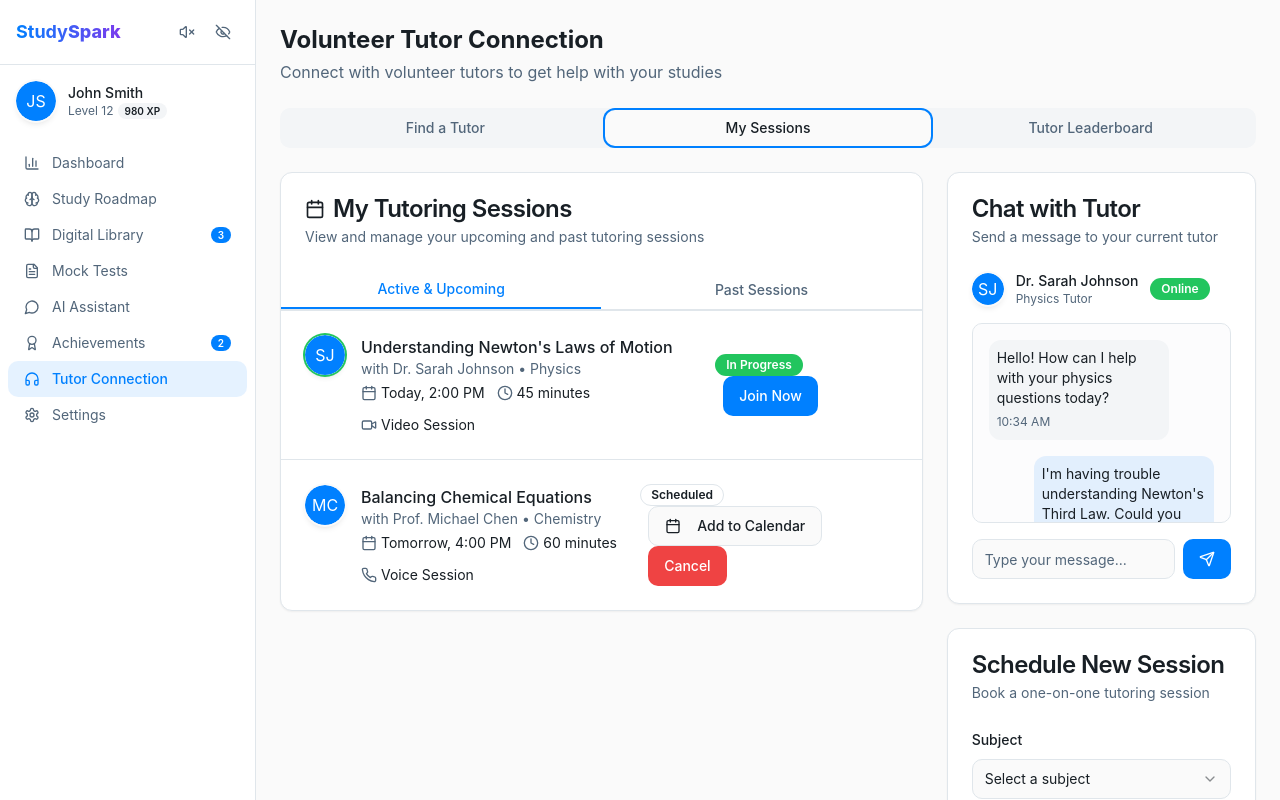
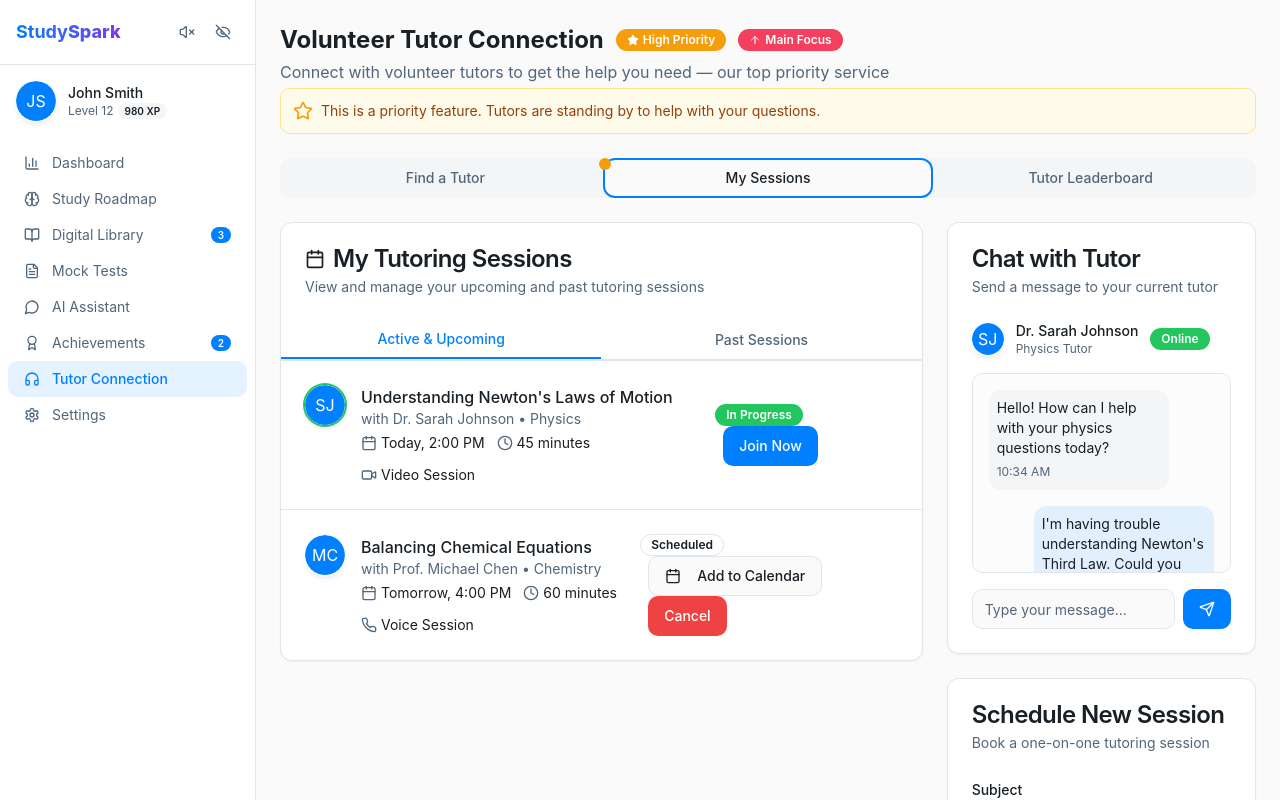
Before and after one commit to immortalxmachine/roadmap-spark-learn, a React (Vite) app: page /support in a window 1280 px wide. Both pictures are taken after a click on the tab "My Sessions". Shown: the top 800 px of the page. Built offline with nearby package versions, Linux system fonts and the light colour scheme.

Commit message:
Prioritize Tutor Connection Functionality
This commit focuses on enhancing the tutor connection feature.

```diff
--- a/src/pages/TutorConnection.tsx
+++ b/src/pages/TutorConnection.tsx
@@ -1,4 +1,3 @@
-
 import React, { useState } from 'react';
 import DashboardLayout from '@/components/DashboardLayout';
 import { Tabs, TabsContent, TabsList, TabsTrigger } from '@/components/ui/tabs';
@@ -9,6 +8,8 @@ import SessionsTab from '@/components/tutor/SessionsTab';
 import TutorLeaderboard from '@/components/tutor/TutorLeaderboard';
 import { Tutor } from '@/types/tutor';
 import { Session } from '@/types/session';
+import { Badge } from '@/components/ui/badge';
+import { Star, ArrowUp } from 'lucide-react';
 
 const TutorConnection = () => {
   const [activeTab, setActiveTab] = useState('find-tutor');
@@ -108,9 +109,25 @@ const TutorConnection = () => {
     <DashboardLayout>
       <FadeIn direction="up">
         <div className="mb-6">
-          <h1 className="text-2xl font-bold mb-1">Volunteer Tutor Connection</h1>
-          <p className="text-muted-foreground">Connect with volunteer tutors to get help with your studies</p>
-          <TextToSpeech text="Volunteer Tutor Connection. Connect with volunteer tutors to get help with your studies" />
+          <div className="flex items-center space-x-3 mb-1">
+            <h1 className="text-2xl font-bold">Volunteer Tutor Connection</h1>
+            <Badge className="bg-amber-500 hover:bg-amber-600">
+              <Star className="h-3 w-3 mr-1 fill-white" />
+              High Priority
+            </Badge>
+            <Badge className="bg-rose-500 hover:bg-rose-600">
+              <ArrowUp className="h-3 w-3 mr-1" />
+              Main Focus
+            </Badge>
+          </div>
+          <p className="text-muted-foreground mb-1">Connect with volunteer tutors to get the help you need — our top priority service</p>
+          <div className="p-3 bg-amber-50 dark:bg-amber-950/20 border border-amber-200 dark:border-amber-800 rounded-md mb-4 flex items-center">
+            <Star className="h-5 w-5 text-amber-500 mr-2" />
+            <p className="text-sm text-amber-800 dark:text-amber-200">
+              This is a priority feature. Tutors are standing by to help with your questions.
+            </p>
+          </div>
+          <TextToSpeech text="Volunteer Tutor Connection. Connect with volunteer tutors to get help with your studies. This is a high priority service." />
         </div>
 
         <Tabs defaultValue="find-tutor" className="mb-6" value={activeTab} onValueChange={setActiveTab}>
@@ -118,8 +135,15 @@ const TutorConnection = () => {
             <TabsTrigger
               value="find-tutor"
               onClick={() => setActiveTab('find-tutor')}
+              className="relative"
             >
               Find a Tutor
+              {activeTab !== 'find-tutor' && (
+                <span className="absolute -top-1 -right-1 flex h-3 w-3">
+                  <span className="animate-ping absolute inline-flex h-full w-full rounded-full bg-amber-400 opacity-75"></span>
+                  <span className="relative inline-flex rounded-full h-3 w-3 bg-amber-500"></span>
+                </span>
+              )}
             </TabsTrigger>
             <TabsTrigger
               value="sessions"
```
